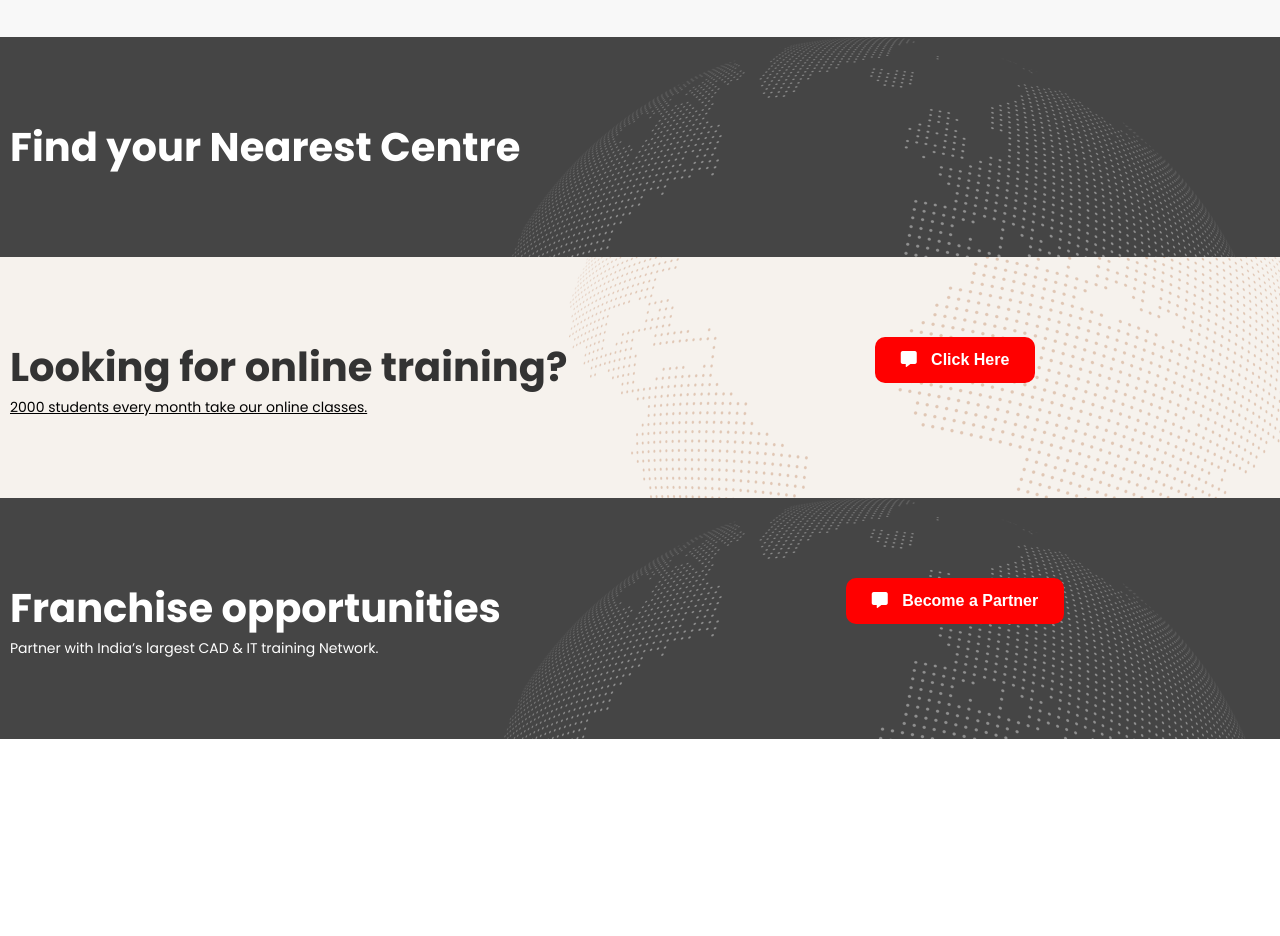
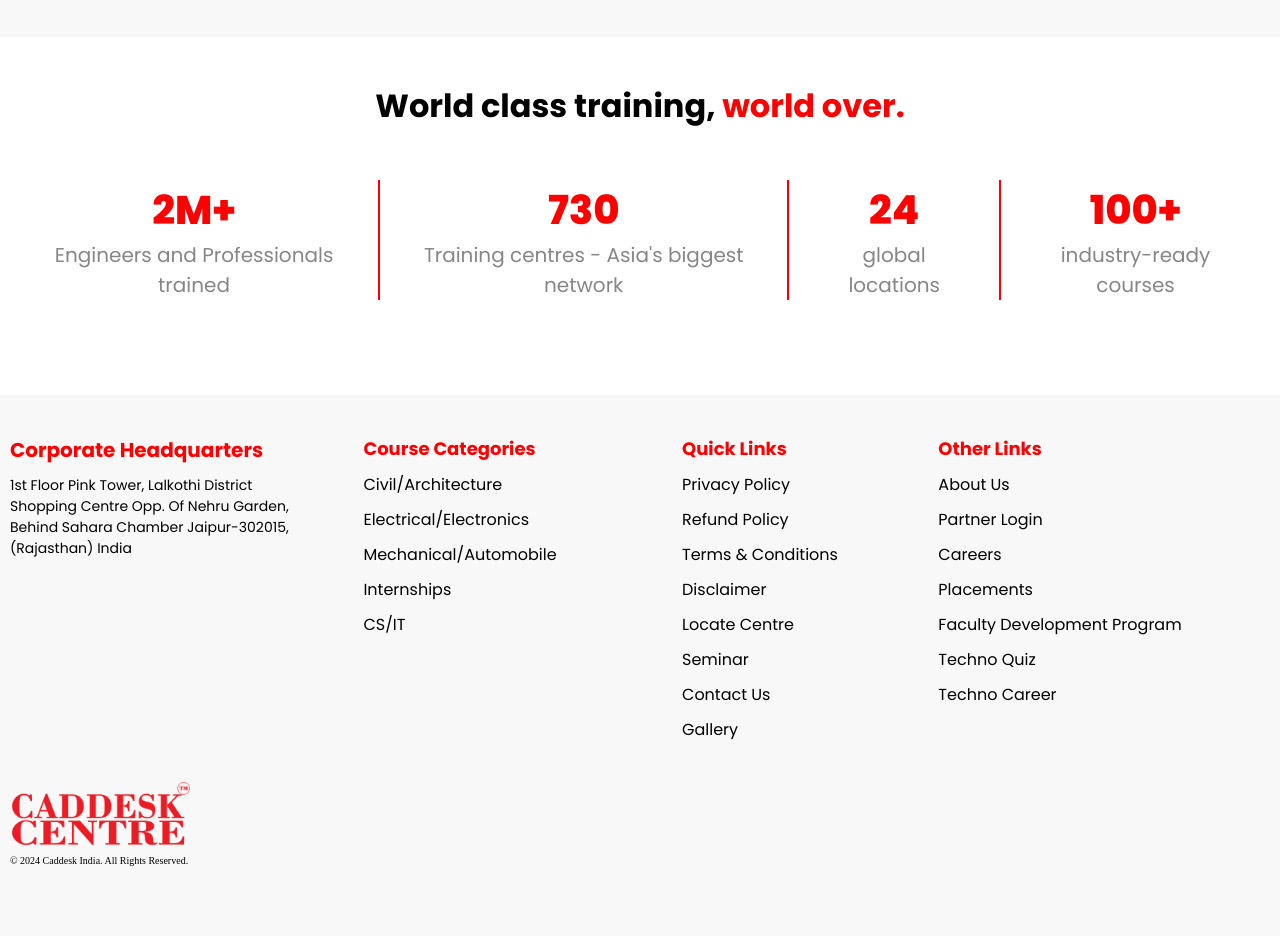
Before and after one commit to DanishRajawat09/caddesk, a plain HTML site: page HTML/index.html in a window 1280 px wide. Shown: the part 2387-3323 px from the top of the page. Before the commit the page ends 3126 px from the top, so only its background shows below. Drawn offline with Linux system fonts and the light colour scheme.

Commit message:
footer is remaining

```diff
--- a/CSS/style.css
+++ b/CSS/style.css
@@ -33,7 +33,9 @@
 .flex {
   display: flex;
 }
-
+.grid{
+  display: grid;
+}
 
 .commonBtn {
   color: var(--whit);
@@ -566,6 +568,7 @@
   -ms-border-radius:10px ;
   -o-border-radius:10px ;
   overflow: hidden;
+box-shadow: 0px 0px 1px 0px ;
 }
 .cardImgContainer img{
   width: 100%;
@@ -574,7 +577,7 @@
 .cardData{
   padding-block:1rem ;
   padding-inline: 1.7rem;
-  background-color: #eaeaea;
+
 }
 .cardHeading{
  text-align: center;
@@ -985,3 +988,88 @@
 }
 
 /***** End Media Query Section *****/
+
+/***** WORLD CLASS Section *****/
+.worldClassContainer{
+  padding-block: 4.5rem;
+}
+.worldClassContent{
+  margin-block: 5rem;
+}
+
+.twoMillionContainer{
+  padding-inline: 4rem;
+  border-right: 2px solid var(--comnBtn);
+}
+.twoMHeading{
+  font-size: 4rem;
+  font-weight: 800;
+  font-family: var(--primeFont);
+  color: var(--comnBtn);
+  text-align: center;
+}
+.twoMpara{
+  font-size: 2rem;
+  font-family: var(--primeFont);
+  color: #868686;
+  text-align: center;
+
+}
+.lastTwoM{
+  border: none;
+}
+/***** End WORLD CLASS Section *****/
+
+/***** DIVISION Section *****/
+
+.sectiondivision{
+  background-color: var(--whoRV);
+}
+.sectiondivision .container{
+  padding-block: 5rem;
+}
+.divisionCard{
+  max-width: 400px;
+
+}
+/***** End DIVISION Section *****/
+
+/***** Footer Section *****/
+.sectionFooter{
+  padding-block: 4rem;
+background-color: var(--whoRV);
+}
+.addressHeader{
+  color: var(--comnBtn);
+  font-size: 2rem;
+  font-family: var(--primeFont);
+  margin-bottom: 1rem;
+}
+.addressPara{
+  font-size: 1.4rem;
+  margin-bottom: 2.5rem;
+  font-family: var(--primeFont);
+}
+.gridContainer{
+  grid-template-columns: repeat(4 , minmax(250px , 300px));
+justify-items: center;
+}
+
+.addressFooterImg{
+  width: 180px;
+}
+.coursesHeader{
+  margin-bottom: 1rem;
+  font-size: 1.8rem;
+  font-family: var(--primeFont);
+  color: var(--comnBtn);
+}
+.coursesLi{
+  font-size: 1.6rem;
+  margin-bottom: 1rem;
+  font-family: var(--primeFont);
+}
+.footerBottom{
+  margin-block: 3rem;
+}
+/***** End Footer Section *****/
--- a/HTML/index.html
+++ b/HTML/index.html
@@ -338,9 +338,9 @@
               <span class="cardparaRedLine"></span>
               Placement support
             </p>
-          <div class="cardBtn flex">
-            <button class="commonBtn">Know More</button>
-          </div>
+            <div class="cardBtn flex">
+              <button class="commonBtn">Know More</button>
+            </div>
           </div>
         </div>
       </div>
@@ -416,59 +416,118 @@
   </section>
   <!-- ========== End REVIEW OF STUDENTS  Section ========== -->
 
-  <!-- ========== Start FIND NEAR CENTER Section ========== -->
-  <section class="sectionFindNearCenter">
-    <div class="container flex">
-      <div class="headingContainer">
-        <h2 class="nearCenterHeading">Find your Nearest Centre</h2>
-      </div>
-      <div class="selectionDropDown">
-        <!-- add drop down -->
+  <!-- ========== Start WORLD CLASS TRAINING Section ========== -->
+  <section class="sectionWorldClass">
+    <div class="container worldClassContainer">
+      <h2 class="trendingHeader worldClassHeading">
+        World class training,<span class="trendingHeadCourses"> world over.</span>
+
+      </h2>
+      <div class="worldClassContent flex">
+        <div class="twoMillionContainer">
+          <h2 class="twoMHeading">2M+</h2>
+          <p class="twoMpara">Engineers and Professionals trained</p>
+        </div>
+        <div class="twoMillionContainer">
+          <h2 class="twoMHeading">730</h2>
+          <p class="twoMpara">Training centres - Asia's biggest network</p>
+        </div>
+        <div class="twoMillionContainer">
+          <h2 class="twoMHeading">24</h2>
+          <p class="twoMpara">global locations</p>
+        </div>
+        <div class="twoMillionContainer lastTwoM">
+          <h2 class="twoMHeading ">100+</h2>
+          <p class="twoMpara">industry-ready courses</p>
+        </div>
       </div>
     </div>
   </section>
-  <!-- ========== End FIND NEAR CENTER Section ========== -->
-  <!-- ========== Start LOOKING FOR ONLINE TRAINING Section ========== -->
-  <section class="sectionOnlineTraining">
-    <div class="container flex">
-      <div class="headingContainer">
-        <h2 class="onlineTrainingHeading">Looking for online training?</h2>
-        <p class="onlinTSubHeading">
-          2000 students every month take our online classes.
-        </p>
-      </div>
-      <div class="btnContainer flex">
-        <a href="#">
-          <button class="onlineTrainingBtn commonBtn">
-            <i class="fa-solid fa-message"></i>
-            Click Here
-          </button>
-        </a>
+  <!-- ========== End WORLD CLASS TRAINING Section ========== -->
+  <!-- ========== Start CADDESK DIVISION Section ========== -->
+  <!-- <section class="sectiondivision">
+  <div class="container">
+    <h2 class="trendingHeader worldClassHeading">
+     <span class="trendingHeadCourses">CADDESK</span> DIVISION
+
+    </h2>
+    <div class="divisionCardContainer">
+      <div class="divisionCard">
+        <div class="DivisionLogo">
+          <img src="../assets/photos/divisionCardLogo1.svg" alt="">
+        </div>
+        <div class="divisionTitleContainer">
+          <h3>Caddesk</h3>
+        </div>
       </div>
     </div>
+  </div> -->
   </section>
-  <!-- ========== End LOOKING FOR ONLINE TRAINING Section ========== -->
+  <!-- ========== End CADDESK DIVISION Section ========== -->
 
-  <!-- ========== Start Franchise opportunities Section ========== -->
-  <section class="sectionFindNearCenter">
-    <div class="container flex">
-      <div class="headingContainer">
-        <h2 class="nearCenterHeading">Franchise opportunities</h2>
-        <p class="FranchisePara">
-          Partner with India’s largest CAD & IT training Network.
-        </p>
+  <!-- ========== Start FOOTER Section ========== -->
+
+  <footer class="sectionFooter">
+    <div class="container ">
+      <div class="gridContainer grid">
+        <div class="logoAddress">
+          <div class="addressSide">
+            <h2 class="addressHeader">Corporate Headquarters</h2>
+            <p class="addressPara">1st Floor Pink Tower, Lalkothi District Shopping Centre Opp. Of Nehru Garden, Behind
+              Sahara Chamber Jaipur-302015,(Rajasthan) India</p>
+
+          </div>
+        </div>
+        <div class="coursesFooterCategory">
+          <h2 class="coursesHeader">Course Categories</h2>
+          <ul class="coursesUl">
+            <li class="coursesLi">Civil/Architecture</li>
+            <li class="coursesLi">Electrical/Electronics</li>
+            <li class="coursesLi">Mechanical/Automobile</li>
+            <li class="coursesLi">Internships</li>
+            <li class="coursesLi">CS/IT</li>
+
+          </ul>
+        </div>
+        <div class="quickLinksFooter">
+          <h2 class="coursesHeader">Quick Links</h2>
+          <ul class="coursesUl">
+            <li class="coursesLi">Privacy Policy</li>
+            <li class="coursesLi">Refund Policy</li>
+            <li class="coursesLi">Terms & Conditions</li>
+            <li class="coursesLi">Disclaimer</li>
+            <li class="coursesLi">Locate Centre</li>
+            <li class="coursesLi">Seminar</li>
+            <li class="coursesLi">Contact Us</li>
+            <li class="coursesLi">Gallery</li>
+          </ul>
+        </div>
+        <div class="otherLinks">
+          <h2 class="coursesHeader">Other Links</h2>
+          <ul class="coursesUl">
+            <li class="coursesLi">About Us</li>
+            <li class="coursesLi">Partner Login</li>
+            <li class="coursesLi">Careers</li>
+            <li class="coursesLi">Placements</li>
+            <li class="coursesLi">Faculty Development Program
+            </li>
+            <li class="coursesLi">Techno Quiz</li>
+            <li class="coursesLi">Techno Career</li>
+
+          </ul>
+        </div>
       </div>
-      <div class="btnContainer flex">
-        <a href="#">
-          <button class="onlineTrainingBtn commonBtn">
-            <i class="fa-solid fa-message"></i>
-            Become a Partner
-          </button>
-        </a>
+      <div class="footerBottom flex">
+   <div class="logoFooter">
+    <img class="addressFooterImg" src="../assets/photos/cadd desk logo4.png" alt="">
+    <p class="AllRightReserved">© 2024 Caddesk India. All Rights Reserved.</p>
+   </div>
       </div>
     </div>
-  </section>
-  <!-- ========== End Franchise opportunities Section ========== -->
+  </footer>
+
+  <!-- ========== End FOOTER Section ========== -->
+
 
   <script src="../JS/index.js"></script>
 </body>
```
Also changed, not shown: assets/photos/divisionCardLogo1.svg (added).
